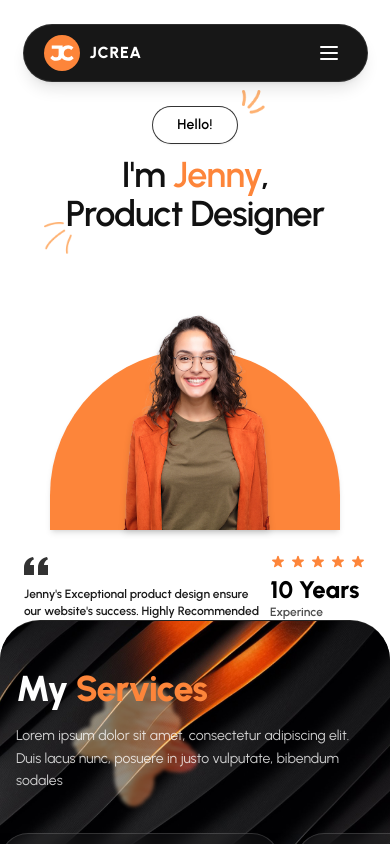
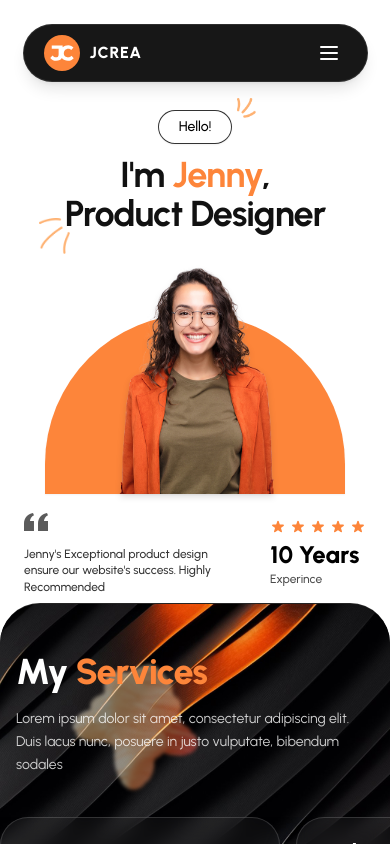
Before and after one commit to GausAlMunirTushar/technical-assessment-design-pillar1, a Next.js app: page / in a window 390 px wide. Shown: the top 844 px of the page. Built offline with nearby package versions, Linux system fonts and the light colour scheme.

Commit message:
feat: add HeroSection, responsive Navbar with MobileMenu, and supporting UI components

```diff
--- a/src/components/ClipPathImage.tsx
+++ b/src/components/ClipPathImage.tsx
@@ -14,7 +14,7 @@ export function ClipPathImage({
   return (
     <>
       {/* Hidden SVG with bottom-right smooth circular scoop clip path definition */}
-      <svg className="absolute -top-[999px] -left-[999px] w-0 h-0" aria-hidden="true">
+      <svg className="absolute -top-249.75 -left-249.75 w-0 h-0" aria-hidden="true">
         <defs>
           <clipPath id="clip-bottom-right-circle" clipPathUnits="objectBoundingBox">
             <path
--- a/src/components/GreetingBadge.tsx
+++ b/src/components/GreetingBadge.tsx
@@ -5,16 +5,16 @@ export const GreetingBadge: React.FC = () => {
   return (
     <div className="relative inline-flex items-center justify-center">
       {/* Hello Pill Badge */}
-      <div className="px-6 py-2 rounded-full border border-black/80 bg-white text-black font-semibold text-sm sm:text-base tracking-wide shadow-xs">
+      <div className="px-5 py-1.5 rounded-full border border-black/80 bg-white text-black font-medium text-sm sm:text-base tracking-normal shadow-xs">
         Hello!
       </div>
       {/* Orange accent scribble top-right using vector-1.png */}
-      <div className="absolute -top-4 sm:-top-5 -right-7 sm:-right-8 pointer-events-none w-6 h-6 sm:w-7 sm:h-7">
+      <div className="absolute -top-3 sm:-top-4 -right-6 sm:-right-7 pointer-events-none w-5 h-5 sm:w-6 sm:h-6">
         <Image
           src="/vector-1.png"
           alt="Decorative orange scribble"
-          width={28}
-          height={28}
+          width={32}
+          height={33}
           className="object-contain w-full h-full"
         />
       </div>
--- a/src/components/HeroSection.tsx
+++ b/src/components/HeroSection.tsx
@@ -3,23 +3,23 @@ import Image from "next/image";
 import { GreetingBadge } from "./GreetingBadge";
 import { Testimonial } from "./Testimonial";
 import { RatingExperience } from "./RatingExperience";
-import { ScribbleLeft } from "./icons/ScribbleLeft";
 
 export const HeroSection: React.FC = () => {
 	return (
-    <section className="relative w-full max-w-300 mx-auto px-4 pt-2 sm:pt-6 pb-0 flex flex-col items-center overflow-visible">
+		<section className="relative w-full max-w-7xl mx-auto px-4 sm:px-6 pt-3 sm:pt-6 pb-0 flex flex-col items-center overflow-visible">
 			{/* Top Greeting Badge */}
-      <div className="mb-3 sm:mb-5">
+			<div className="mb-3 sm:mb-5 z-10">
 				<GreetingBadge />
 			</div>
 
 			{/* Main Title Container */}
-      <div className="relative text-center max-w-212.5 mb-2 sm:mb-4 z-10">
-        <h1 className="text-4xl xs:text-5xl sm:text-6xl md:text-[72px] lg:text-[80px] font-semibold text-text-dark tracking-tight leading-[1.08]">
+			<div className="relative text-center max-w-4xl mb-0 z-10">
+				<h1 className="text-4xl xs:text-5xl sm:text-6xl md:text-7xl lg:text-[84px] font-bold text-text-dark tracking-tight leading-[1.08]">
 					I&apos;m <span className="text-accent-orange">Jenny</span>,
 					<br />
 					<span className="relative inline-block">
-            <span className="absolute -left-6 xs:-left-8 sm:-left-10 md:-left-12 lg:-left-16 top-[70%] sm:top-[75%] md:top-[80%] pointer-events-none w-8 h-8 xs:w-10 xs:h-10 sm:w-14 sm:h-14 md:w-16 md:h-16 lg:w-20 lg:h-20 z-10">
+						{/* Scribble accent positioned under the P of "Product" */}
+						<span className="absolute -left-7 xs:-left-10 sm:-left-12 md:-left-16 lg:-left-20 top-[60%] sm:top-[68%] md:top-[72%] pointer-events-none w-9 h-9 sm:w-14 sm:h-14 md:w-16 md:h-16 lg:w-20 lg:h-20 z-10">
 							<Image
 								src="/vector-2.png"
 								alt="Decorative orange scribble accent under P"
@@ -33,40 +33,40 @@ export const HeroSection: React.FC = () => {
 				</h1>
 			</div>
 
-      {/* Hero Content Grid: Desktop side elements & Center Portrait */}
-      <div className="w-full max-w-287.5 grid grid-cols-1 md:grid-cols-12 items-center gap-4 relative mt-2 sm:-mt-8 md:-mt-16 lg:-mt-22">
+			{/* Hero Content Container: Side elements & Larger Center Portrait with Pop-Out Arch */}
+			<div className="w-full max-w-6xl grid grid-cols-1 md:grid-cols-12 items-end relative -mt-10 sm:-mt-18 md:-mt-28 lg:-mt-36">
 				{/* Left Side: Testimonial (Desktop) */}
-        <div className="hidden md:flex md:col-span-3 justify-start items-center z-20 pl-2">
+				<div className="hidden md:flex md:col-span-3 justify-start items-center pb-28 lg:pb-36 z-30 pl-2">
 					<Testimonial />
 				</div>
 
-        {/* Center: Hero Image with Orange Arch Backdrop */}
-        <div className="col-span-1 md:col-span-6 flex justify-center items-end z-10">
-          <div className="relative w-[340px] xs:w-[440px] sm:w-[600px] md:w-[720px] lg:w-[800px] h-[280px] xs:h-[360px] sm:h-[490px] md:h-[580px] lg:h-[640px] flex justify-center items-end">
-            {/* Orange Arch Background Shape */}
-            <div className="absolute bottom-0 w-[290px] xs:w-[380px] sm:w-[520px] md:w-[620px] lg:w-[700px] h-[180px] xs:h-[235px] sm:h-[320px] md:h-[385px] lg:h-[435px] bg-accent-orange rounded-t-full shadow-md" />
+				{/* Center: Larger Hero Image with Orange Arch Backdrop (Pop-out effect) */}
+				<div className="col-span-1 md:col-span-6 flex justify-center items-end relative z-20">
+					<div className="relative w-[360px] xs:w-[440px] sm:w-[560px] md:w-[680px] lg:w-[760px] h-[300px] xs:h-[360px] sm:h-[470px] md:h-[560px] lg:h-[630px] flex justify-center items-end">
+						{/* Orange Arch Background Shape - Lower height than person so head pops out */}
+						<div className="absolute bottom-0 w-[300px] xs:w-[370px] sm:w-[480px] md:w-[580px] lg:w-[650px] h-[180px] xs:h-[220px] sm:h-[290px] md:h-[350px] lg:h-[400px] bg-accent-orange rounded-t-full shadow-xs" />
 
-            {/* Jenny's Portrait */}
+						{/* Jenny's Portrait - Enlarged image extending high above the arch and overlapping title text */}
 						<div className="relative z-10 w-full h-full flex justify-center items-end">
 							<Image
 								src="/hero-person.png"
 								alt="Jenny - Product Designer"
-                width={800}
-                height={640}
+								width={953}
+								height={636}
 								priority
-                className="object-contain object-bottom drop-shadow-md w-full h-full"
+								className="object-contain object-bottom w-full h-full drop-shadow-md"
 							/>
 						</div>
 					</div>
 				</div>
 
 				{/* Right Side: Rating & Experience (Desktop) */}
-        <div className="hidden md:flex md:col-span-3 justify-end items-center z-20 pr-2">
+				<div className="hidden md:flex md:col-span-3 justify-end items-center pb-28 lg:pb-36 z-30 pr-2">
 					<RatingExperience />
 				</div>
 
-        {/* Mobile Side Elements Layout (Below title, above portrait) */}
-        <div className="flex md:hidden w-full items-center justify-between px-2 pt-2 z-20">
+				{/* Mobile Side Elements Layout */}
+				<div className="flex md:hidden w-full items-center justify-between px-2 pt-4 pb-2 z-30 relative">
 					<Testimonial />
 					<RatingExperience />
 				</div>
--- a/src/components/MobileMenu.tsx
+++ b/src/components/MobileMenu.tsx
@@ -39,7 +39,7 @@ export const MobileMenu: React.FC<MobileMenuProps> = ({
     >
       {/* Top Navbar Pill (Open State) */}
       <div
-        className="flex items-center justify-between w-full max-w-[345px] bg-dark-surface text-white rounded-full px-5 py-2.5 shadow-lg border border-white/10"
+        className="flex items-center justify-between w-full max-w-86.25 bg-dark-surface text-white rounded-full px-5 py-2.5 shadow-lg border border-white/10"
         onClick={(e) => e.stopPropagation()}
       >
         <a
@@ -74,7 +74,7 @@ export const MobileMenu: React.FC<MobileMenuProps> = ({
       {/* Dropdown Card */}
       <div
         id="mobile-navigation-menu"
-        className="w-full max-w-[345px] bg-dark-surface text-white rounded-[28px] p-3.5 shadow-2xl flex flex-col border border-white/10 animate-in fade-in zoom-in-95 duration-150"
+        className="w-full max-w-86.25 bg-dark-surface text-white rounded-[28px] p-3.5 shadow-2xl flex flex-col border border-white/10 animate-in fade-in zoom-in-95 duration-150"
         onClick={(e) => e.stopPropagation()}
         role="dialog"
         aria-modal="true"
--- a/src/components/Navbar.tsx
+++ b/src/components/Navbar.tsx
@@ -28,10 +28,10 @@ export const Navbar: React.FC = () => {
 	const [mobileMenuOpen, setMobileMenuOpen] = useState(false);
 
 	return (
-		<header className="w-full max-w-[1440px] mx-auto px-4 pt-6 pb-4 flex justify-center sticky top-0 z-40">
+		<header className="w-full max-w-360 mx-auto px-4 pt-6 pb-4 flex justify-center sticky top-0 z-40">
 			{/* Desktop Navbar */}
 			<nav
-				className="hidden md:flex items-center justify-between w-full max-w-[1150px] bg-dark-surface text-white rounded-full p-2 shadow-lg border border-white/10"
+				className="hidden md:flex items-center justify-between w-full max-w-287.5 bg-dark-surface text-white rounded-full p-2 shadow-lg border border-white/10"
 				aria-label="Desktop navigation"
 			>
 				{/* Left items */}
@@ -83,7 +83,7 @@ export const Navbar: React.FC = () => {
 			</nav>
 
 			{/* Mobile Navbar Pill (Closed state) */}
-			<div className="flex md:hidden items-center justify-between w-full max-w-[345px] bg-dark-surface text-white rounded-full px-5 py-2.5 shadow-lg border border-white/10">
+			<div className="flex md:hidden items-center justify-between w-full max-w-86.25 bg-dark-surface text-white rounded-full px-5 py-2.5 shadow-lg border border-white/10">
 				<a
 					href="#home"
 					className="rounded-md focus-visible:ring-2 focus-visible:ring-accent-orange focus-visible:outline-hidden"
--- a/src/components/RatingExperience.tsx
+++ b/src/components/RatingExperience.tsx
@@ -3,13 +3,13 @@ import { StarRating } from "./icons/StarRating";
 
 export const RatingExperience: React.FC = () => {
   return (
-    <div className="flex flex-col items-start md:items-end text-left md:text-right gap-1">
+    <div className="flex flex-col items-start text-left gap-1 max-w-[200px]">
       <StarRating count={5} />
       <div className="mt-1">
-        <span className="block text-2xl sm:text-3xl font-extrabold text-black leading-none">
+        <span className="block text-2xl sm:text-3xl lg:text-[36px] font-extrabold text-black leading-none">
           10 Years
         </span>
-        <span className="block text-xs sm:text-sm font-semibold text-black/70 mt-0.5">
+        <span className="block text-xs sm:text-sm font-medium text-black/70 mt-1">
           Experince
         </span>
       </div>
--- a/src/components/ServiceCard.tsx
+++ b/src/components/ServiceCard.tsx
@@ -14,26 +14,26 @@ export const ServiceCard: React.FC<ServiceCardProps> = ({
 	altText,
 }) => {
 	return (
-		<div className="relative group w-full min-w-70 xs:min-w-[300px] md:min-w-0 bg-white/[0.04] border border-white/15 hover:border-white/25 rounded-[28px] xs:rounded-[32px] sm:rounded-[36px] md:rounded-[40px] flex flex-col justify-between backdrop-blur-md shadow-2xl transition-all duration-300 hover:-translate-y-2 snap-start overflow-hidden">
+		<div className="relative group w-full min-w-70 xs:min-w-[300px] md:min-w-0 bg-white/4 border border-white/15 hover:border-white/25 rounded-[28px] xs:rounded-[32px] sm:rounded-[36px] md:rounded-[40px] flex flex-col justify-between backdrop-blur-md shadow-2xl transition-all duration-300 hover:-translate-y-2 snap-start overflow-hidden">
 			{/* Title Header & Horizontal Line */}
 			<div className="p-5 xs:p-6 sm:p-7 pb-0">
 				<h3 className="text-2xl sm:text-3xl md:text-[28px] lg:text-[32px] font-bold text-white tracking-wide leading-tight">
 					{title}
 				</h3>
-				<div className="w-full h-[1px] bg-white/15 mt-3.5 sm:mt-4 mb-3 sm:mb-4" />
+				<div className="w-full h-px bg-white/15 mt-3.5 sm:mt-4 mb-3 sm:mb-4" />
 			</div>
 
 			{/* Stacked Cards & Mockup Area */}
 			<div className="relative w-full px-3 xs:px-4 sm:px-5 pb-3 xs:pb-4 sm:pb-5 mt-2">
 				{/* Stacked Card Layer 3 (Backmost tab) */}
-				<div className="w-[80%] h-6 bg-white/15 rounded-t-[20px] sm:rounded-t-[24px] mx-auto -mb-3 opacity-60 pointer-events-none" />
+				<div className="w-[80%] h-6 bg-white/15 rounded-t-[20px] sm:rounded-t-3xl mx-auto -mb-3 opacity-60 pointer-events-none" />
 
 				{/* Stacked Card Layer 2 (Middle tab) */}
-				<div className="w-[90%] h-6 bg-white/25 rounded-t-[24px] sm:rounded-t-[28px] mx-auto -mb-3 opacity-90 relative z-10 pointer-events-none" />
+				<div className="w-[90%] h-6 bg-white/25 rounded-t-3xl sm:rounded-t-[28px] mx-auto -mb-3 opacity-90 relative z-10 pointer-events-none" />
 
 				{/* Stacked Card Layer 1 (Front Main Showcase Card) */}
 				<div className="relative z-20 w-full">
-					<div className="relative w-full aspect-[1.22] service-card-cutout rounded-t-[24px] sm:rounded-t-[28px] rounded-bl-[24px] sm:rounded-bl-[28px] overflow-hidden bg-[#F0EAE1] shadow-xl">
+					<div className="relative w-full aspect-[1.22] service-card-cutout rounded-t-3xl sm:rounded-t-[28px] rounded-bl-3xl sm:rounded-bl-[28px] overflow-hidden bg-[#F0EAE1] shadow-xl">
 						<Image
 							src={imageSrc}
 							alt={altText}
@@ -45,7 +45,7 @@ export const ServiceCard: React.FC<ServiceCardProps> = ({
 
 					{/* Floating Circular Action Button */}
 					<button
-						className="absolute bottom-0 right-0 z-30 w-14 h-14 sm:w-16 sm:h-16 md:w-[68px] md:h-[68px] rounded-full bg-[#131F2E] border border-white/20 text-white flex items-center justify-center group-hover:bg-accent-orange group-hover:border-accent-orange transition-all duration-300 shadow-2xl focus-visible:ring-2 focus-visible:ring-accent-orange focus-visible:outline-hidden cursor-pointer"
+						className="absolute bottom-0 right-0 z-30 w-14 h-14 sm:w-16 sm:h-16 md:w-17 md:h-17 rounded-full bg-[#131F2E] border border-white/20 text-white flex items-center justify-center group-hover:bg-accent-orange group-hover:border-accent-orange transition-all duration-300 shadow-2xl focus-visible:ring-2 focus-visible:ring-accent-orange focus-visible:outline-hidden cursor-pointer"
 						aria-label={`Learn more about ${title}`}
 					>
 						<ArrowDiagonalIcon className="w-5 h-5 sm:w-6 sm:h-6 stroke-[2.8] group-hover:translate-x-0.5 group-hover:-translate-y-0.5 transition-transform" />
--- a/src/components/Testimonial.tsx
+++ b/src/components/Testimonial.tsx
@@ -3,9 +3,9 @@ import { QuoteIcon } from "./icons/QuoteIcon";
 
 export const Testimonial: React.FC = () => {
   return (
-    <div className="flex flex-col gap-2 max-w-60 text-left">
-      <QuoteIcon className="w-5 h-5 text-black" />
-      <p className="text-xs sm:text-sm font-semibold text-black/90 leading-snug">
+    <div className="flex flex-col gap-3 max-w-[220px] text-left">
+      <QuoteIcon className="w-6 h-6 text-black/80" />
+      <p className="text-xs sm:text-sm font-medium text-black/80 leading-snug">
         Jenny&apos;s Exceptional product design ensure our website&apos;s success. Highly Recommended
       </p>
     </div>
```
Lines whose indentation alone changed are shown as unchanged.
